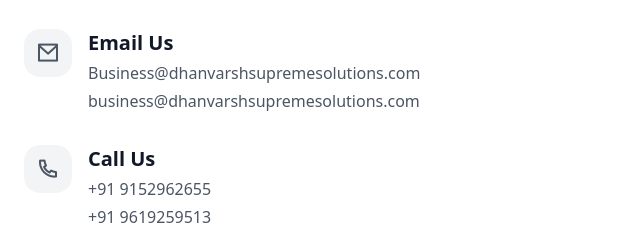
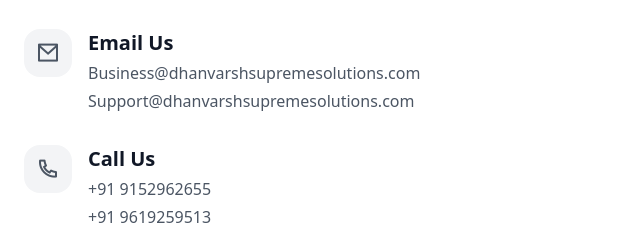
Before and after one commit to Dhanvarsh5/Dhanvarsh, a plain HTML site: page index.html in a window 1280 px wide. Shown: the part 7525-7773 px from the top of the page, 0-640 px from the left. Drawn offline with nearby package versions, Linux system fonts and the light colour scheme.

Commit message:
index.html

```diff
--- a/index.html
+++ b/index.html
@@ -2617,7 +2617,7 @@ Try Now <i class="ri-arrow-right-line ml-2 group-hover:translate-x-1 transition-
 <div>
 <h3 class="text-xl font-semibold text-gray-900">Email Us</h3>
 <a href="mailto:Business@dhanvarshsupremesolutions.com" class="text-gray-600 mt-1 hover:text-primary transition-colors block">Business@dhanvarshsupremesolutions.com</a>
-<a href="mailto:business@dhanvarshsupremesolutions.com" class="text-gray-600 mt-1 hover:text-primary transition-colors block">business@dhanvarshsupremesolutions.com</a>
+<a href="mailto:Support@dhanvarshsupremesolutions.com" class="text-gray-600 mt-1 hover:text-primary transition-colors block">Support@dhanvarshsupremesolutions.com</a>
 </div>
 </div>
 <div class="flex items-start gap-4 group hover:-translate-y-1 transition-transform duration-300">
```
